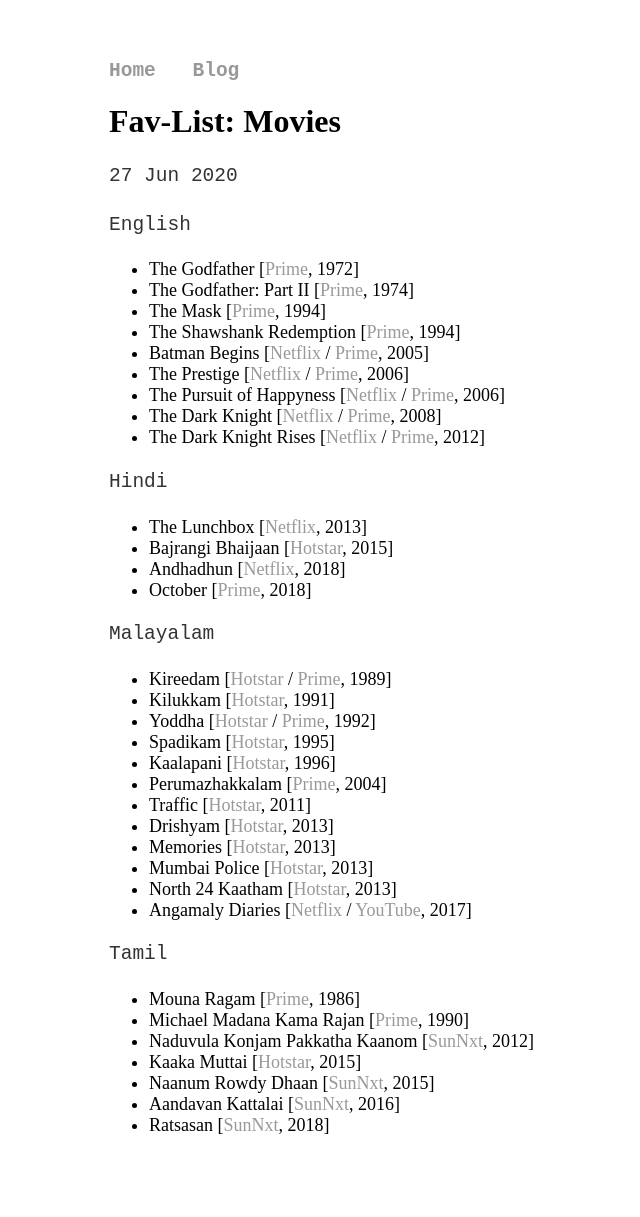
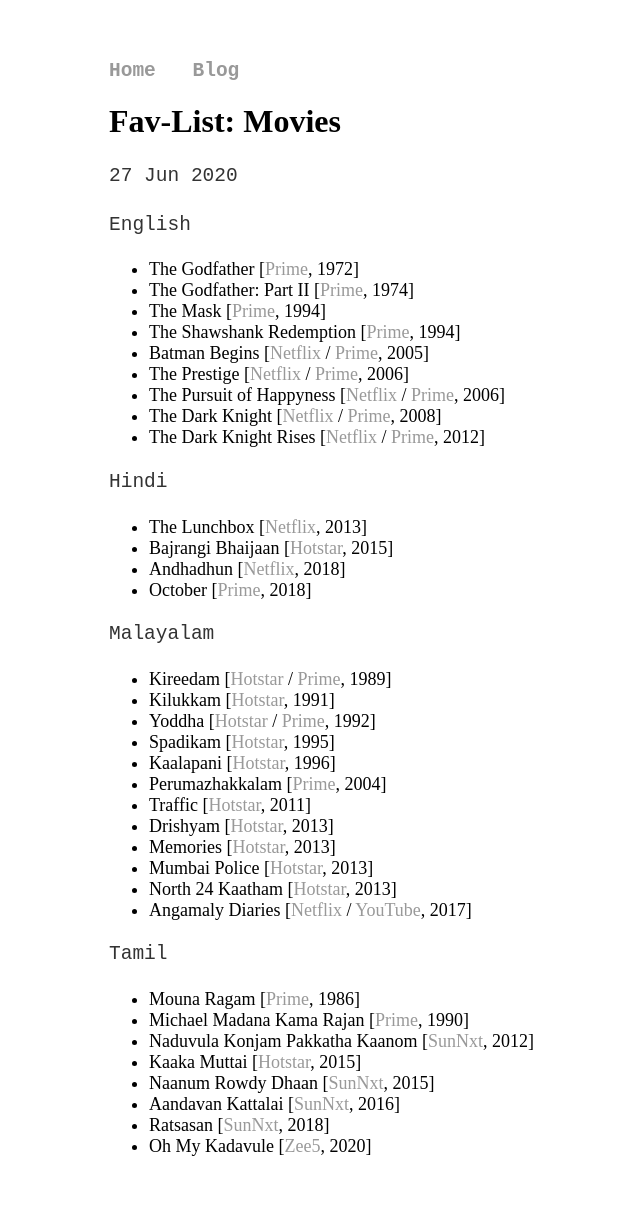
Before and after one commit to joe019/joe019.github.io, a Jekyll site: the page built from _posts/2020-06-27-movies.md, in a window 1280 px wide. Shown: the whole page, without its empty margins (51-691 px from the left). Built offline with Jekyll 4.4.1, drawn with Linux system fonts in a browser that asks for light colours; before the commit the page ends 1196 px from its top, so only the background shows below that.

Commit message:
Added "Oh My Kadavule"

```diff
--- a/_posts/2020-06-27-movies.md
+++ b/_posts/2020-06-27-movies.md
@@ -44,3 +44,7 @@
 * Naanum Rowdy Dhaan [[SunNxt](https://www.sunnxt.com/tamil-movie/detail/7258/naanum-rowdy-dhaan), 2015]
 * Aandavan Kattalai [[SunNxt](https://www.sunnxt.com/tamil-movie/detail/26183/aandavan-kattalai), 2016]
 * Ratsasan [[SunNxt](https://www.sunnxt.com/tamil-movie/detail/82686/ratsasan), 2018]
+* Oh My Kadavule [[Zee5](https://www.zee5.com/movies/details/oh-my-kadavule/0-0-144529), 2020]
+
+
+<!-- *  [[ ]( ), ] -->
```
